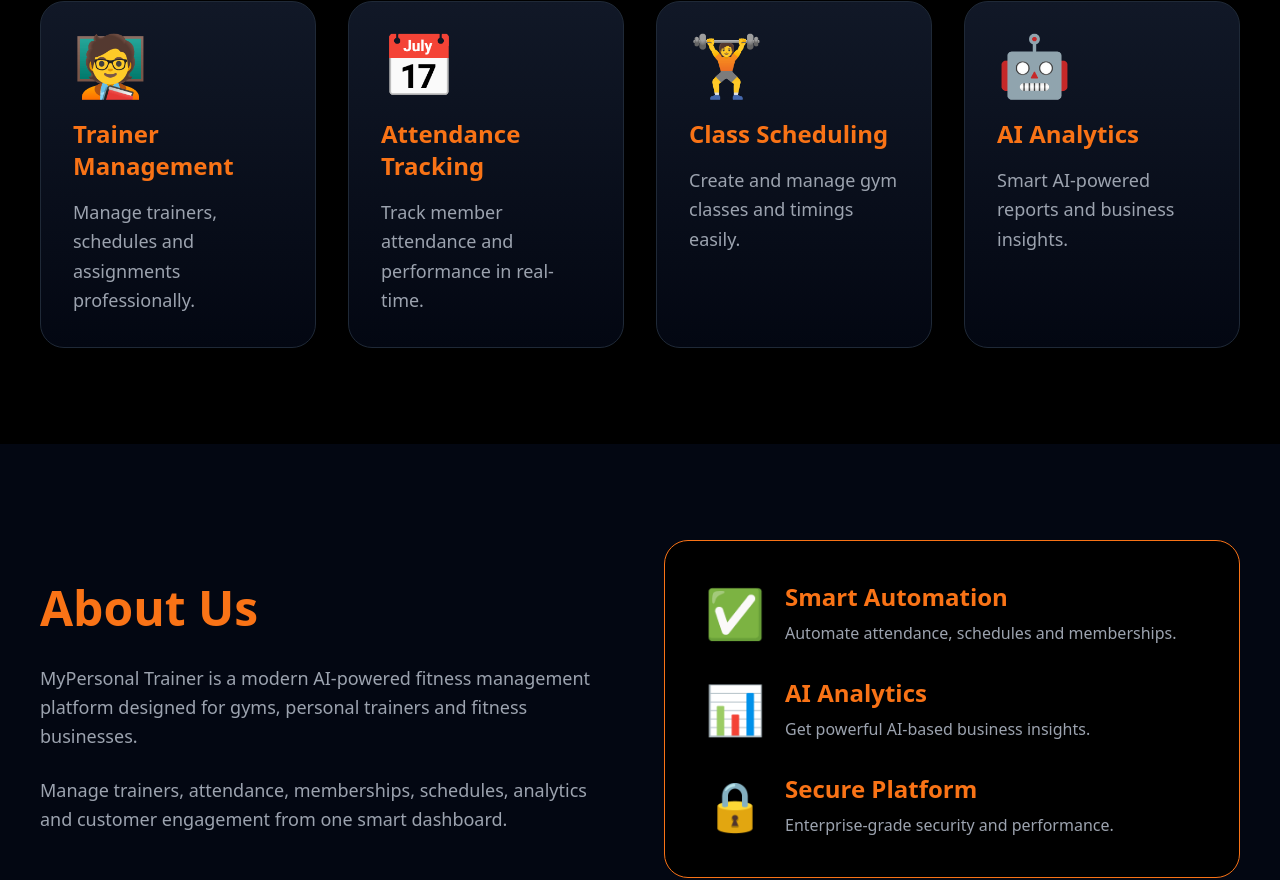
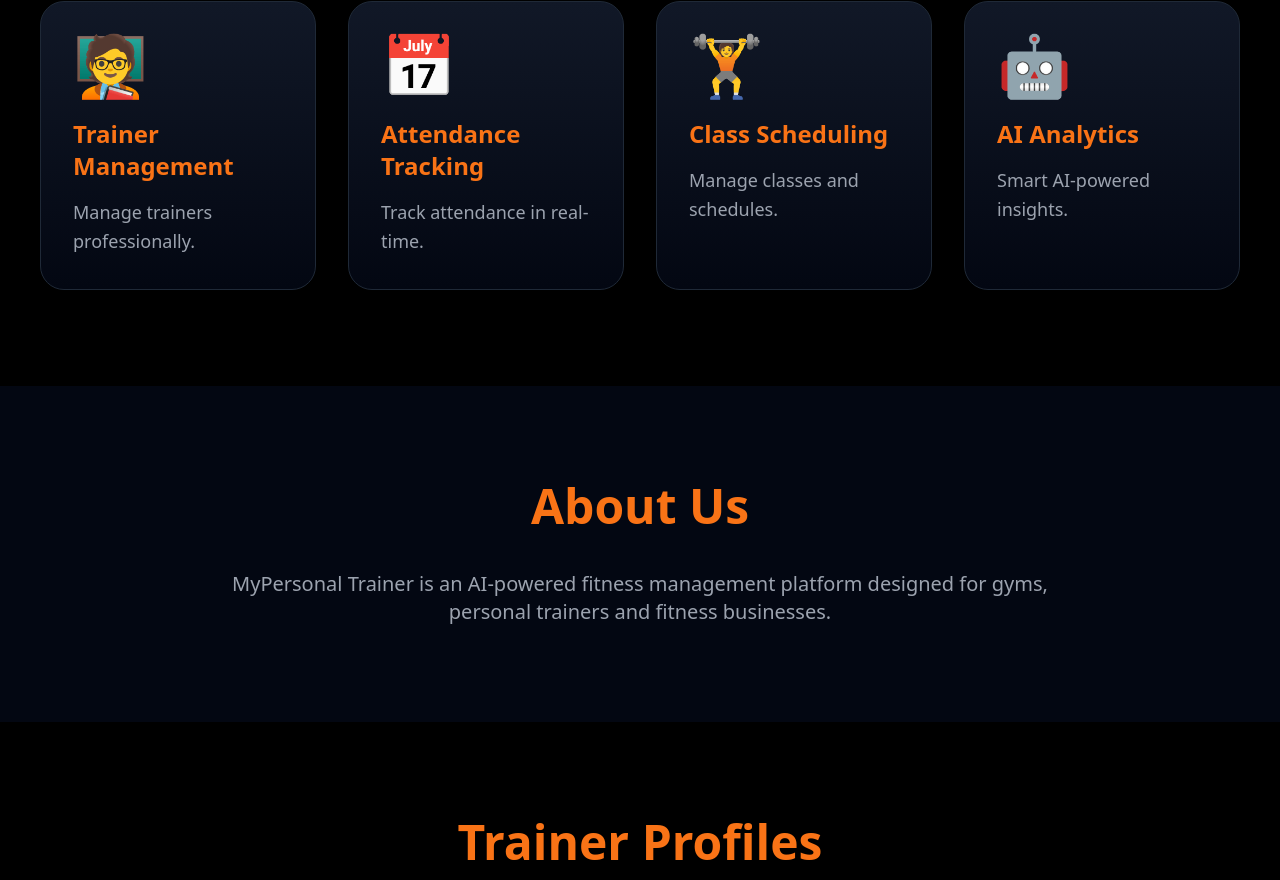
Before and after one commit to elllp24/mypersonal-trainer, a React (Create React App) app: page / in a window 1280 px wide. Shown: the part 1077-1957 px from the top of the page. Built offline with nearby package versions, Linux system fonts and the light colour scheme.

Commit message:
added fixed all

```diff
--- a/src/pages/Home.jsx
+++ b/src/pages/Home.jsx
@@ -5,24 +5,13 @@
 
   const [menuOpen, setMenuOpen] = useState(false);
 
-  const [chatOpen, setChatOpen] = useState(false);
-
-  const [messages, setMessages] = useState([
-    {
-      sender: "bot",
-      text: "Hello 👋 Welcome to MyPersonal Trainer. How can I help you?"
-    }
-  ]);
-
-  const [input, setInput] = useState("");
-
   return (
 
     <div className="bg-black min-h-screen text-white overflow-x-hidden pt-24">
 
       {/* NAVBAR */}
 
-      <nav className="fixed top-0 left-0 w-full bg-black/90 backdrop-blur-md border-b border-orange-500 px-4 md:px-10 py-4 z-50">
+      <nav className="fixed top-0 left-0 w-full bg-black/95 backdrop-blur-md border-b border-orange-500 px-4 md:px-10 py-4 z-50">
 
         <div className="flex justify-between items-center">
 
@@ -152,11 +141,12 @@
       </nav>
 
 
+
       {/* HERO */}
 
       <section
         id="home"
-        className="bg-gradient-to-r from-black via-gray-900 to-black py-16 md:py-32 px-4 md:px-10"
+        className="bg-gradient-to-r from-black via-gray-900 to-black py-20 md:py-32 px-4 md:px-10"
       >
 
         <div className="max-w-7xl mx-auto grid grid-cols-1 md:grid-cols-2 gap-12 items-center">
@@ -203,6 +193,7 @@
             </div>
 
           </div>
+
 
 
           {/* STATS */}
@@ -256,6 +247,7 @@
       </section>
 
 
+
       {/* FEATURES */}
 
       <section
@@ -275,32 +267,32 @@
               {
                 icon: "🧑‍🏫",
                 title: "Trainer Management",
-                desc: "Manage trainers, schedules and assignments professionally."
+                desc: "Manage trainers professionally."
               },
 
               {
                 icon: "📅",
                 title: "Attendance Tracking",
-                desc: "Track member attendance and performance in real-time."
+                desc: "Track attendance in real-time."
               },
 
               {
                 icon: "🏋️",
                 title: "Class Scheduling",
-                desc: "Create and manage gym classes and timings easily."
+                desc: "Manage classes and schedules."
               },
 
               {
                 icon: "🤖",
                 title: "AI Analytics",
-                desc: "Smart AI-powered reports and business insights."
+                desc: "Smart AI-powered insights."
               }
 
             ].map((feature, index) => (
 
               <div
                 key={index}
-                className="bg-gradient-to-b from-gray-900 to-gray-950 p-8 rounded-3xl border border-gray-800 hover:border-orange-500 hover:-translate-y-3 hover:shadow-orange-500/20 hover:shadow-2xl transition duration-300"
+                className="bg-gradient-to-b from-gray-900 to-gray-950 p-8 rounded-3xl border border-gray-800 hover:border-orange-500 hover:-translate-y-3 transition"
               >
 
                 <div className="text-6xl mb-6">
@@ -326,6 +318,7 @@
       </section>
 
 
+
       {/* ABOUT */}
 
       <section
@@ -333,106 +326,24 @@
         className="py-16 md:py-24 px-4 md:px-10 bg-gray-950"
       >
 
-        <div className="max-w-7xl mx-auto grid grid-cols-1 md:grid-cols-2 gap-12 items-center">
+        <div className="max-w-7xl mx-auto">
 
-          <div>
+          <h1 className="text-3xl md:text-5xl font-bold text-center text-orange-500 mb-10">
+            About Us
+          </h1>
 
-            <h1 className="text-3xl md:text-5xl font-bold text-orange-500 mb-8">
-              About Us
-            </h1>
+          <p className="text-gray-400 text-lg md:text-xl leading-relaxed text-center max-w-4xl mx-auto">
 
-            <p className="text-lg text-gray-400 leading-relaxed mb-6">
+            MyPersonal Trainer is an AI-powered fitness
+            management platform designed for gyms,
+            personal trainers and fitness businesses.
 
-              MyPersonal Trainer is a modern AI-powered
-              fitness management platform designed for
-              gyms, personal trainers and fitness businesses.
-
-            </p>
-
-            <p className="text-lg text-gray-400 leading-relaxed">
-
-              Manage trainers, attendance, memberships,
-              schedules, analytics and customer engagement
-              from one smart dashboard.
-
-            </p>
-
-          </div>
-
-
-          <div className="bg-black border border-orange-500 rounded-3xl p-10">
-
-            <div className="space-y-8">
-
-              <div className="flex items-center gap-5">
-
-                <div className="text-5xl">
-                  ✅
-                </div>
-
-                <div>
-
-                  <h2 className="text-2xl font-bold text-orange-500">
-                    Smart Automation
-                  </h2>
-
-                  <p className="text-gray-400 mt-2">
-                    Automate attendance, schedules and memberships.
-                  </p>
-
-                </div>
-
-              </div>
-
-
-              <div className="flex items-center gap-5">
-
-                <div className="text-5xl">
-                  📊
-                </div>
-
-                <div>
-
-                  <h2 className="text-2xl font-bold text-orange-500">
-                    AI Analytics
-                  </h2>
-
-                  <p className="text-gray-400 mt-2">
-                    Get powerful AI-based business insights.
-                  </p>
-
-                </div>
-
-              </div>
-
-
-              <div className="flex items-center gap-5">
-
-                <div className="text-5xl">
-                  🔒
-                </div>
-
-                <div>
-
-                  <h2 className="text-2xl font-bold text-orange-500">
-                    Secure Platform
-                  </h2>
-
-                  <p className="text-gray-400 mt-2">
-                    Enterprise-grade security and performance.
-                  </p>
-
-                </div>
-
-              </div>
-
-            </div>
-
-          </div>
+          </p>
 
         </div>
 
       </section>
+
 
 
       {/* TRAINERS */}
@@ -445,7 +356,7 @@
         <div className="max-w-7xl mx-auto">
 
           <h1 className="text-3xl md:text-5xl font-bold text-center text-orange-500 mb-16">
-            Our Trainers
+            Trainer Profiles
           </h1>
 
           <div className="grid grid-cols-1 md:grid-cols-3 gap-8">
@@ -467,10 +378,10 @@
 
               <div
                 key={index}
-                className="bg-gray-900 border border-gray-800 rounded-3xl p-8 text-center hover:border-orange-500 transition"
+                className="bg-gray-900 rounded-3xl p-8 border border-gray-800 text-center hover:border-orange-500 transition"
               >
 
-                <div className="w-28 h-28 mx-auto rounded-full bg-orange-500 mb-6"></div>
+                <div className="w-28 h-28 rounded-full bg-orange-500 mx-auto mb-6"></div>
 
                 <h2 className="text-2xl font-bold text-orange-500">
                   {trainer.name}
@@ -489,6 +400,7 @@
         </div>
 
       </section>
+
 
 
       {/* PRICING */}
@@ -523,7 +435,7 @@
 
               <div
                 key={index}
-                className="bg-black rounded-3xl p-10 border border-gray-800 hover:border-orange-500 transition text-center"
+                className="bg-black rounded-3xl p-10 border border-gray-800 hover:border-orange-500 text-center"
               >
 
                 <h2 className="text-3xl font-bold text-orange-500 mb-4">
@@ -534,11 +446,7 @@
                   {plan.price}
                 </h1>
 
-                <p className="text-gray-400 mb-8">
-                  Monthly membership plan
-                </p>
-
-                <button className="bg-orange-500 hover:bg-orange-600 px-8 py-3 rounded-xl font-bold">
+                <button className="bg-orange-500 px-8 py-3 rounded-xl font-bold hover:bg-orange-600">
                   Choose Plan
                 </button>
 
@@ -552,153 +460,6 @@
 
       </section>
 
-
-      {/* MEMBERSHIP */}
-
-      <section className="py-16 md:py-24 px-4 md:px-10 bg-black">
-
-        <div className="max-w-7xl mx-auto">
-
-          <h1 className="text-3xl md:text-5xl font-bold text-center text-orange-500 mb-16">
-            Membership Benefits
-          </h1>
-
-          <div className="grid grid-cols-1 md:grid-cols-4 gap-8">
-
-            {[
-              "Unlimited Gym Access",
-              "Free Fitness Assessment",
-              "Personal Trainer Support",
-              "Diet & Nutrition Guidance"
-            ].map((item, index) => (
-
-              <div
-                key={index}
-                className="bg-gray-900 p-8 rounded-3xl border border-gray-800 text-center hover:border-orange-500 transition"
-              >
-
-                <div className="text-5xl mb-6">
-                  💪
-                </div>
-
-                <h2 className="text-xl font-bold text-orange-500">
-                  {item}
-                </h2>
-
-              </div>
-
-            ))}
-
-          </div>
-
-        </div>
-
-      </section>
-
-
-      {/* BMI */}
-
-      <section className="py-16 md:py-24 px-4 md:px-10 bg-gray-950">
-
-        <div className="max-w-4xl mx-auto bg-black p-10 rounded-3xl border border-orange-500">
-
-          <h1 className="text-3xl md:text-5xl font-bold text-center text-orange-500 mb-10">
-            BMI Calculator
-          </h1>
-
-          <div className="grid grid-cols-1 md:grid-cols-2 gap-6">
-
-            <input
-              type="number"
-              placeholder="Weight (kg)"
-              className="p-4 rounded-xl bg-gray-900 border border-gray-700"
-            />
-
-            <input
-              type="number"
-              placeholder="Height (cm)"
-              className="p-4 rounded-xl bg-gray-900 border border-gray-700"
-            />
-
-          </div>
-
-          <button className="w-full mt-6 bg-orange-500 hover:bg-orange-600 py-4 rounded-xl font-bold text-lg">
-            Calculate BMI
-          </button>
-
-        </div>
-
-      </section>
-
-
-      {/* TESTIMONIALS */}
-
-      <section className="py-16 md:py-24 px-4 md:px-10 bg-black">
-
-        <div className="max-w-7xl mx-auto">
-
-          <h1 className="text-3xl md:text-5xl font-bold text-center text-orange-500 mb-16">
-            Testimonials
-          </h1>
-
-          <div className="grid grid-cols-1 md:grid-cols-3 gap-8">
-
-            {[
-              "Amazing fitness platform!",
-              "Best trainer management system.",
-              "Professional and easy to use."
-            ].map((review, index) => (
-
-              <div
-                key={index}
-                className="bg-gray-900 p-8 rounded-3xl border border-gray-800"
-              >
-
-                <p className="text-gray-300 text-lg">
-                  "{review}"
-                </p>
-
-                <h3 className="mt-6 text-orange-500 font-bold">
-                  ★★★★★
-                </h3>
-
-              </div>
-
-            ))}
-
-          </div>
-
-        </div>
-
-      </section>
-
-
-      {/* GALLERY */}
-
-      <section className="py-16 md:py-24 px-4 md:px-10 bg-gray-950">
-
-        <div className="max-w-7xl mx-auto">
-
-          <h1 className="text-3xl md:text-5xl font-bold text-center text-orange-500 mb-16">
-            Gallery
-          </h1>
-
-          <div className="grid grid-cols-2 md:grid-cols-4 gap-6">
-
-            {[1,2,3,4,5,6,7,8].map((item) => (
-
-              <div
-                key={item}
-                className="h-52 bg-gray-800 rounded-3xl border border-gray-700 hover:border-orange-500 transition"
-              ></div>
-
-            ))}
-
-          </div>
-
-        </div>
-
-      </section>
 
 
       {/* FAQ */}
@@ -746,6 +507,7 @@
       </section>
 
 
+
       {/* CONTACT */}
 
       <section
@@ -759,10 +521,119 @@
             Contact Us
           </h2>
 
+          <div className="grid grid-cols-1 md:grid-cols-2 gap-10">
+
+            <div className="bg-black p-8 rounded-3xl border border-gray-800">
+
+              <h3 className="text-2xl font-bold text-orange-500 mb-6">
+                Send Enquiry
+              </h3>
+
+              <div className="space-y-5">
+
+                <input
+                  type="text"
+                  placeholder="Your Name"
+                  className="w-full p-4 rounded-xl bg-gray-900 border border-gray-700"
+                />
+
+                <input
+                  type="email"
+                  placeholder="Your Email"
+                  className="w-full p-4 rounded-xl bg-gray-900 border border-gray-700"
+                />
+
+                <textarea
+                  rows="5"
+                  placeholder="Your Message"
+                  className="w-full p-4 rounded-xl bg-gray-900 border border-gray-700"
+                ></textarea>
+
+                <button className="w-full bg-orange-500 hover:bg-orange-600 py-4 rounded-xl font-bold">
+                  Send Enquiry
+                </button>
+
+              </div>
+
+            </div>
+
+
+
+            <div className="space-y-6">
+
+              <div className="bg-black p-6 rounded-3xl border border-gray-800">
+
+                <h3 className="text-2xl font-bold text-orange-500 mb-4">
+                  Address
+                </h3>
+
+                <p className="text-gray-400 text-lg leading-relaxed">
+                  761 ANG MO KIO AVE 2,
+                  HORIZON GREEN,
+                  SINGAPORE - 567792
+                </p>
+
+              </div>
+
+
+
+              <div className="bg-black p-6 rounded-3xl border border-gray-800">
+
+                <h3 className="text-2xl font-bold text-orange-500 mb-4">
+                  Contact Number
+                </h3>
+
+                <p className="text-gray-400 text-lg">
+                  +65 97916144
+                </p>
+
+              </div>
+
+            </div>
+
+          </div>
+
         </div>
 
       </section>
 
+
+
+      {/* FOOTER */}
+
+      <footer className="bg-black border-t border-orange-500 py-8">
+
+        <div className="max-w-7xl mx-auto px-4 text-center">
+
+          <h2 className="text-2xl font-bold text-orange-500 mb-3">
+            MyPersonal Trainer
+          </h2>
+
+          <p className="text-gray-400">
+            Smart AI-Based Fitness Management System
+          </p>
+
+          <p className="text-gray-600 mt-4 text-sm">
+            © 2026 MyPersonal Trainer. All Rights Reserved.
+          </p>
+
+        </div>
+
+      </footer>
+
+
+
+      {/* WHATSAPP BUTTON */}
+
+      <a
+        href="https://wa.me/6597916144"
+        target="_blank"
+        rel="noreferrer"
+        className="fixed bottom-6 right-6 bg-green-500 hover:bg-green-600 w-16 h-16 rounded-full flex items-center justify-center text-3xl shadow-2xl z-50"
+      >
+        💬
+      </a>
+
     </div>
   );
 }
```
